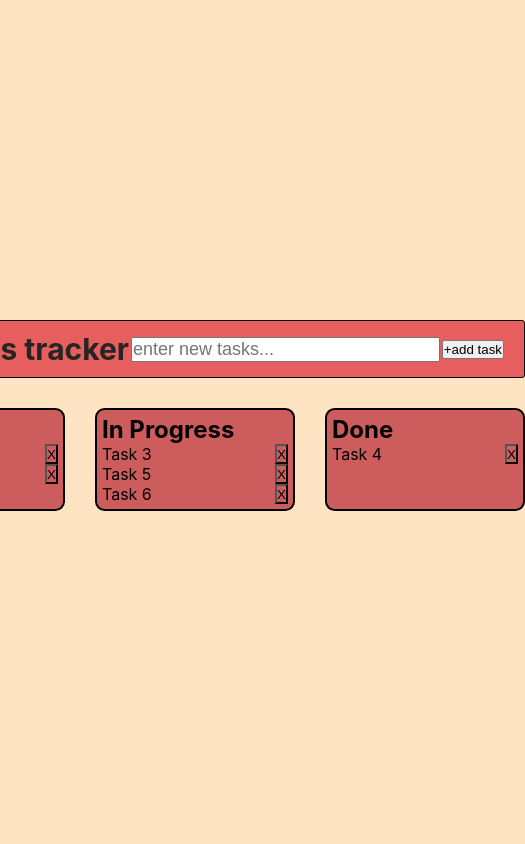
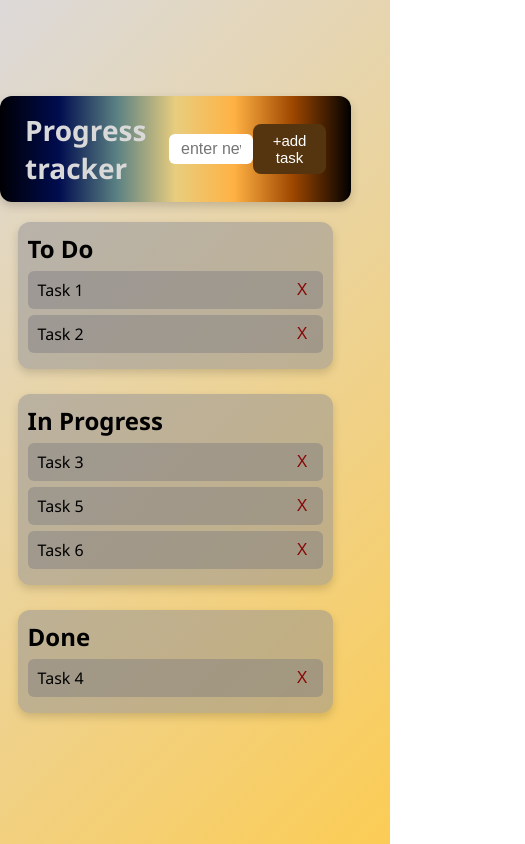
Before and after one commit to Yashvi-saini/React_project, a React (Create React App) app: page / in a window 390 px wide. Shown: the whole page, 525 px wide, since content can reach past the window. Built offline with nearby package versions, Linux system fonts and the light colour scheme.

Commit message:
favicon, title, responsive

```diff
--- a/public/index.html
+++ b/public/index.html
@@ -2,7 +2,7 @@
 <html lang="en">
   <head>
     <meta charset="utf-8" />
-    <link rel="icon" href="%PUBLIC_URL%/favicon.ico" />
+    <link rel="icon" href="https://tse4.mm.bing.net/th/id/OIP.ZmhDz6cTDLcMkLe7AJw7QgHaEo?rs=1&pid=ImgDetMain&o=7&rm=3" />
     <meta name="viewport" content="width=device-width, initial-scale=1" />
     <meta name="theme-color" content="#000000" />
     <meta
@@ -24,7 +24,7 @@
       work correctly both with client-side routing and a non-root public URL.
       Learn how to configure a non-root public URL by running `npm run build`.
     -->
-    <title>React App</title>
+    <title>progress tracker</title>
   </head>
   <body>
     <noscript>You need to enable JavaScript to run this app.</noscript>
--- a/src/style.css
+++ b/src/style.css
@@ -1,77 +1,131 @@
-*{
-    margin:0px;
-    padding:0px;
-    box-sizing:border-box;
-}
-body{
-    background-color:bisque;
-    display:flex;
-    justify-content:center;
-   padding-top:20rem;
-   min-height:100vh;
-   overflow:hidden;
+
+* {
+  margin: 0;
+  padding: 0;
+  box-sizing: border-box;
 }
 
-.taskcontainer{
-    display:flex;
-    background-color:indianred;
-    border: 2px solid black;
-    flex-direction:column;
-    width:200px;
-    border-radius: 0.6rem;
-    overflow:hidden;
-    padding:5px
+body {
+  background: linear-gradient(135deg, rgba(219, 216, 216, 0.971), rgba(251, 199, 68, 0.911));
+  font-family: "Segoe UI", Tahoma, Geneva, Verdana, sans-serif;
+  display: flex;
+  justify-content: center;
+  padding-top: 6rem;
+  min-height: 100vh;
+  overflow-x: hidden;
 }
-.listitem{
-    display:flex;
-    justify-content:space-around;
+
+.outerbox {
+  display: flex;
+  flex-direction: column;
+  gap: 20px;
+  width: 90%;
+  max-width: 1200px;
 }
-.heading{
-    text-align:center;
-    padding-bottom:2px;
-}
-.addmore{
-    margin:2px;
-    padding-top:2px;
-}
-.columnbox{
-    margin-top:10px;
-    display:flex;
-    flex-direction:row;
-    justify-content:space-around;
-    gap:30px;
-}
-.navbar{
-  display:flex;
+
+.navbar {
+  display: flex;
   justify-content: space-between;
   align-items: center;
-  background: rgb(231, 94, 94);
-  color: rgb(38, 36, 36);
-  padding: 10px 20px;
-  border-radius:3px;
-  border:1px solid black;
+background: linear-gradient(90deg, rgba(0, 0, 4, 1.000) 0.000%, rgba(0, 12, 79, 1.000) 16.667%, rgba(91, 129, 131, 1.000) 33.333%, rgba(232, 205, 126, 1.000) 50.000%, rgba(255, 178, 68, 1.000) 66.667%, rgba(158, 71, 0, 1.000) 83.333%, rgba(0, 0, 0, 1.000) 100.000%);
+  color: rgb(218, 217, 217);
+  padding: 15px 25px;
+  border-radius: 12px;
+  box-shadow: 0 4px 8px rgba(48, 44, 44, 0.2);
 }
 
-.navtitle{
-    font-size:30px;
-    font-weight: bold;
-
+.navtitle {
+  font-size: 28px;
+  font-weight: bold;
+}
+.search {
+  font-size: 16px;
+  padding: 6px 12px;
+  width: 40%;
+  border: none;
+  border-radius: 6px;
+  outline: none;
 }
 
-.outerbox{
-    display:flex;
-    flex-direction:column;
-    gap:20px;
-    width:100%;
+.navbutton {
+  background: rgb(85, 53, 15);
+  color: white;
+  font-size: 15px;
+  border: none;
+  padding: 8px 16px;
+  border-radius: 8px;
+  cursor: pointer;
+  transition: 0.2s;
 }
-.search{
-    font-size:18px;
-    width:50%;
+.navbutton:hover {
+  background: rgb(88, 87, 87);
 }
-.deletebutton{
-    background:transparent;
+
+.columnbox {
+  display: flex;
+  flex-direction: row;
+  justify-content:space-around;
+  gap: 25px;
+  flex-wrap: wrap;
 }
-.task{
-    display:flex;
-    justify-content:space-between;
+
+.taskcontainer {
+ background-color:rgba(139, 140, 147, 0.482) ;
+  border: none;
+  flex-direction: column;
+  min-width: 300px;
+  min-height:300px;
+  border-radius: 12px;
+  box-shadow: 0 4px 8px rgba(0,0,0,0.15);
+  padding: 10px;
+  transition: transform 0.2s ease;
 }
+.taskcontainer:hover {
+  transform: scale(1.02);
+}
+
+.heading {
+  text-align: center;
+  font-weight: bold;
+  font-size: 18px;
+  margin-bottom: 10px;
+  color:rgb(71, 68, 68);
+  border-bottom: 2px solid rgb(188, 180, 180);
+  padding-bottom: 6px;
+}
+
+.task {
+  background: rgba(116, 116, 124, 0.405);
+  padding: 8px 10px;
+  margin: 6px 0;
+  border-radius: 6px;
+  display: flex;
+  justify-content: space-between;
+  align-items: center;
+  transition: background 0.2s;
+}
+.task:hover {
+  background: rgba(53, 51, 51, 0.245);
+}
+
+.deletebutton {
+  background: transparent;
+  border: none;
+  cursor: pointer;
+  color: rgb(136, 7, 7);
+  font-size: 16px;
+  padding: 0 6px;
+  border-radius:50%;
+}
+@media (max-width: 768px) {
+  .columnbox {
+    flex-direction: column;
+    align-items: center;
+  }
+
+  .taskcontainer {
+    width: 90%;
+    max-width: 400px;
+   min-height:auto;
+  }
+}
```
